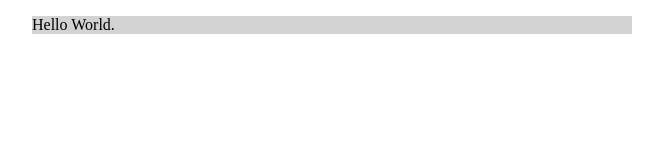
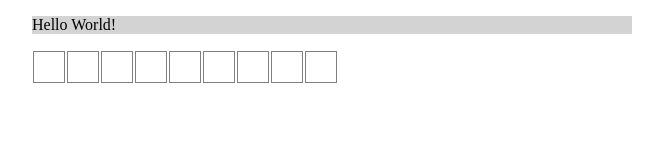
Before and after one commit to Danner6/My-Learning, a plain HTML site: page Etch-a-Sketch/index.html in a window 1280 px wide. Shown: the whole page, without its empty margins (308-971 px from the left). Drawn offline with nearby package versions, Linux system fonts and the light colour scheme.

Commit message:
got the grid working

```diff
--- a/Etch-a-Sketch/css/style.css
+++ b/Etch-a-Sketch/css/style.css
@@ -9,3 +9,13 @@
       height:600px;
       margin: 30px auto;
 }
+
+.grid-squares {
+      width:10px;
+      height: 10px;
+      border: 1px solid grey;
+      float: left;
+      display:block;
+      padding:10px;
+      margin: 1px;
+}
--- a/Etch-a-Sketch/index.html
+++ b/Etch-a-Sketch/index.html
@@ -7,9 +7,12 @@
       </head>
       <body>
             <div class="wrapper">
-                  <div id="etchy-grid">
-                        <p>Hello World.</p>
+                  <div id="grid">
+                        <p>Hello World!</p>
                   </div>
             </div>
+
+      <script src="http://ajax.googleapis.com/ajax/libs/jquery/1.11.0/jquery.min.js"></script>
+      <script src="js/etchy.js"></script>
       </body>
 </html>
--- a/Etch-a-Sketch/js/etchy.js
+++ b/Etch-a-Sketch/js/etchy.js
@@ -0,0 +1,17 @@
+etchySize = 64;
+
+$(document).ready(function(){
+      for(x=0; x<9;x++) {
+          var grid = document.createElement('div');
+          grid.className = "grid-squares";
+
+    document.getElementById('grid').appendChild(grid);
+}
+
+
+
+      // var divCreate = $("<div></div>");
+      // $("#etchy-grid").(divCreate);
+      //
+      // $('#etchy-grid > div').addClass("grid-squares");
+});
```
